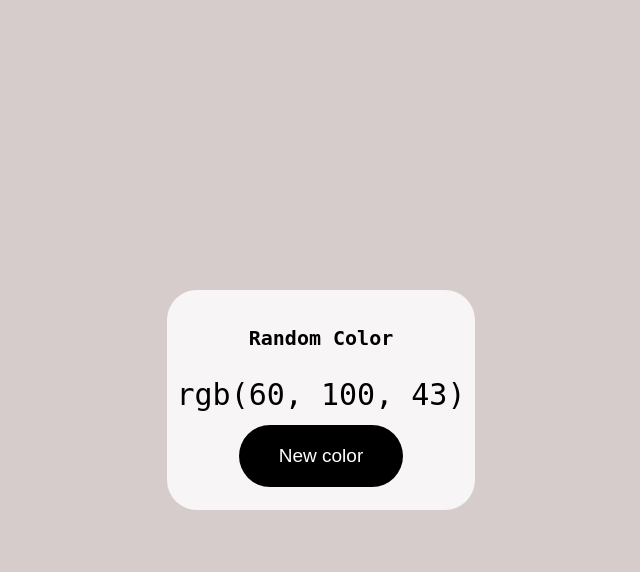
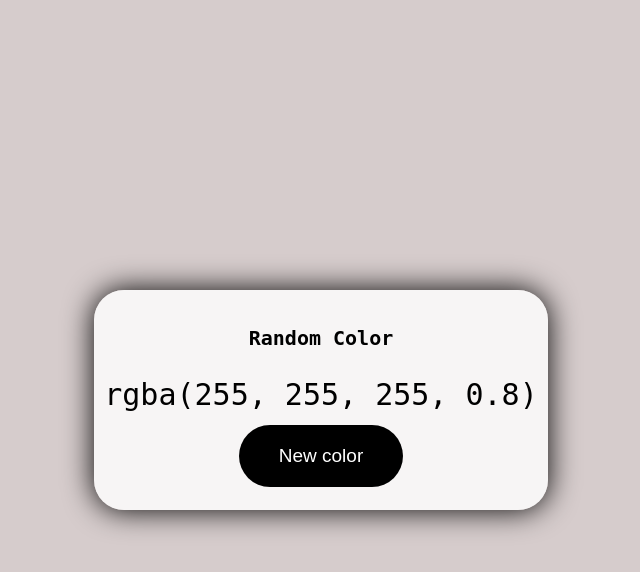
Before and after one commit to sebastianmiracastro/JavaScript, a PHP site: page / in a window 1280 px wide. Shown: the top 572 px of the page, without its empty margins (319-959 px from the left). Run offline with PHP 8.4, Linux system fonts and the light colour scheme.

Commit message:
Recomendaciones 2

```diff
--- a/Js3/index.html
+++ b/Js3/index.html
@@ -11,7 +11,7 @@
   <body>
     <main class="container">
         <h1 id="title">Random Color</h1>
-        <p id="color-number">rgb(60, 100, 43)</p>
+        <p id="color-number">rgba(255, 255, 255, 0.8)</p>  <!-- rgb(60, 100, 43)  -->
         <button id="button">New color</button>
       </div>
     </main>
--- a/Js3/style.css
+++ b/Js3/style.css
@@ -45,6 +45,7 @@
     justify-content: space-evenly;
     flex-direction: column;
     align-items: center;
+    box-shadow: 0 0 30px  black;
   }
 
   @media only screen and (max-width: 1024px) {
```
